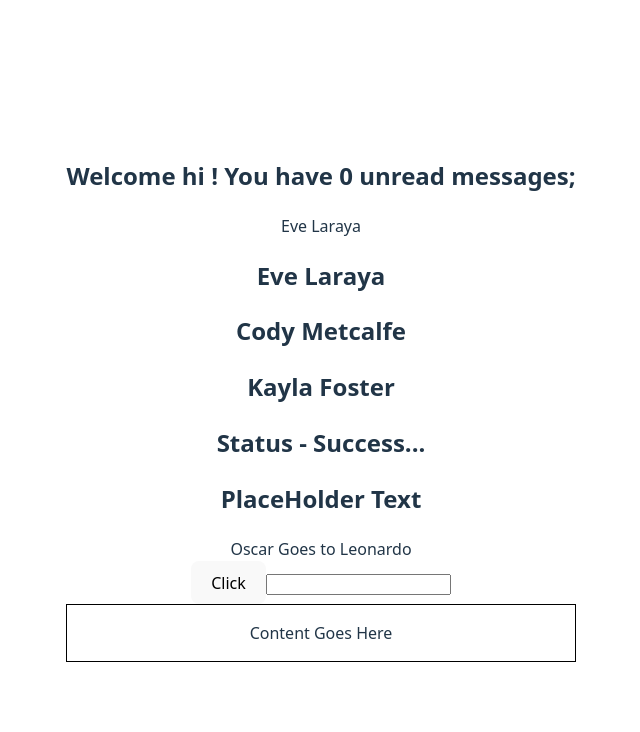
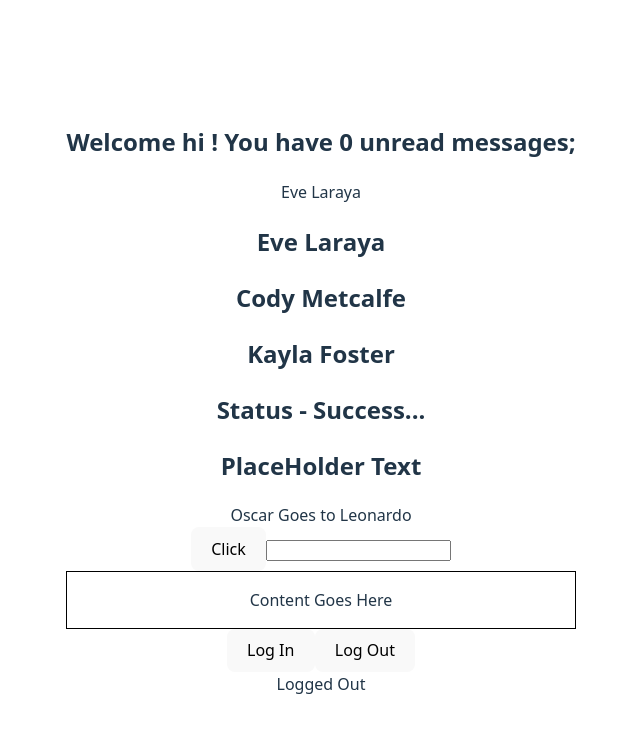
Before and after one commit to Eve0119/myReactApp, a React (Vite) app: page / in a window 1280 px wide. Shown: the top 732 px of the page, without its empty margins (319-959 px from the left). Built offline with nearby package versions, Linux system fonts and the light colour scheme.

Commit message:
useState

```diff
--- a/src/App.tsx
+++ b/src/App.tsx
@@ -8,6 +8,7 @@ import { Oscar } from "./components/Oscar.tsx";
 import { Button } from "./components/Button.tsx";
 import { Input } from "./components/Input.tsx";
 import { Container } from "./components/Container.tsx";
+import { LoggedIn } from "./components/state/LoggedIn.tsx";
 
 function App() {
   const personName = {
@@ -51,6 +52,7 @@ function App() {
       </div>
       <div>
         <Container styles={{ border: "1px solid black", padding: "1rem" }} />
+        <LoggedIn />
       </div>
     </>
   );
--- /dev/null
+++ b/src/components/state/LoggedIn.tsx
@@ -0,0 +1,23 @@
+import { useState } from "react";
+
+export const LoggedIn = () => {
+  const [isLoggedIn, setIsLoggedIn] = useState(false);
+
+  const handleLogin = () => {
+    setIsLoggedIn(true);
+  };
+
+  const handleLogout = () => {
+    setIsLoggedIn(false);
+  };
+
+  return (
+    <div>
+      <div>
+        <button onClick={handleLogin}>Log In</button>
+        <button onClick={handleLogout}>Log Out</button>
+      </div>
+      <div>{isLoggedIn ? "Logged In" : "Logged Out"}</div>
+    </div>
+  );
+};
```
Also changed, not shown: src/components/state/User.tsx (added).
